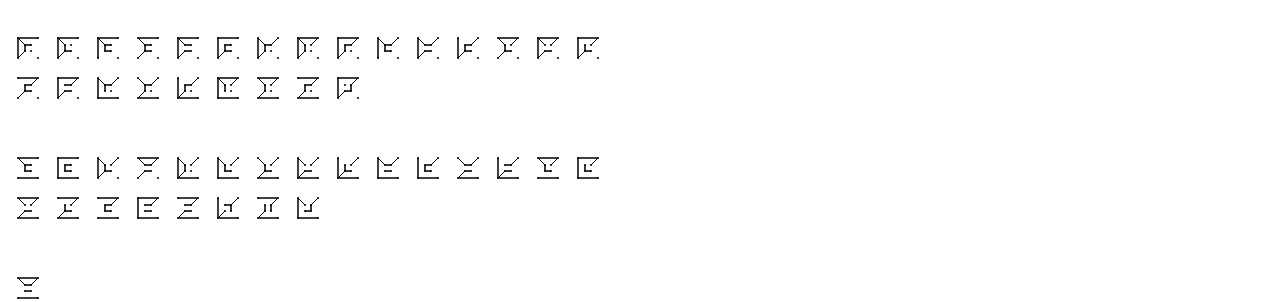
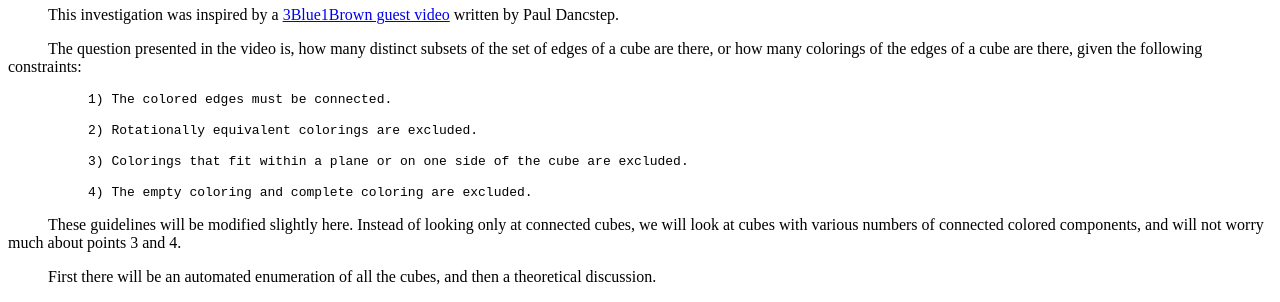
Before and after one commit to kitmaier/demo-pages, a plain HTML site: page unique_incomplete_cubes.html in a window 1280 px wide. Shown: the part 60-362 px from the top of the page. Drawn offline with Linux system fonts and the light colour scheme.

Commit message:
unique-incomplete-cubes - create introductory paragraph and improve formatting around cubes display

```diff
--- a/unique_incomplete_cubes.html
+++ b/unique_incomplete_cubes.html
@@ -1,7 +1,15 @@
 <html>
 <body>
-
-
+<h1>How many incomplete cubes are there?</h1>
+<p style="text-indent:40px;">This investigation was inspired by a <a href="https://www.youtube.com/watch?v=_BrFKp-U8GI">3Blue1Brown guest video</a> written by Paul Dancstep.</p>
+<p style="text-indent:40px;">The question presented in the video is, how many distinct subsets of the set of edges of a cube are there, or how many colorings of the edges of a cube are there, given the following constraints:</p>
+<p style="text-indent:80px;"><tt>1) The colored edges must be connected.</tt></p>
+<p style="text-indent:80px;"><tt>2) Rotationally equivalent colorings are excluded.</tt></p>
+<p style="text-indent:80px;"><tt>3) Colorings that fit within a plane or on one side of the cube are excluded.</tt></p>
+<p style="text-indent:80px;"><tt>4) The empty coloring and complete coloring are excluded.</tt></p>
+<p style="text-indent:40px;">These guidelines will be modified slightly here. Instead of looking only at connected cubes, we will look at cubes with various numbers of connected colored components, and will not worry much about points 3 and 4. </p>
+<p style="text-indent:40px;">First there will be an automated enumeration of all the cubes, and then a theoretical discussion.</p>
+<h1>Rotationally distinct cubes with 6 edges</h1>
 <svg id="svg" height="600" width="800" xmlns="http://www.w3.org/2000/svg">
 <!--
   <polygon id="e1" points="350,223 450,223 450,203 350,203" style="fill:black;stroke:black;stroke-width:0" />
@@ -513,6 +521,43 @@ function paintAllDistinctStratifiedCubes(numberOfEdges) {
 
 paintAllDistinctStratifiedCubes(6);
 
+function paintLine(svg,p1,p2) {
+	let line = document.createElementNS("http://www.w3.org/2000/svg", "line");
+	line.setAttribute("style", "stroke:black;stroke-width:1");
+	svg.appendChild(line);
+	line.setAttribute("x1",p1[0]);
+	line.setAttribute("y1",p1[1]);
+	line.setAttribute("x2",p2[0]);
+	line.setAttribute("y2",p2[1]);
+}
+
+function paintFrame(svg,width,height) {
+	paintLine(svg,[0,0],[width,0]);
+	paintLine(svg,[width,0],[width,height]);
+	paintLine(svg,[width,height],[0,height]);
+	paintLine(svg,[0,height],[0,0]);
+}
+
+paintFrame(svg,800,600);
+
+function paintText(svg,x,y,textContent) {
+	let text = document.createElementNS('http://www.w3.org/2000/svg', 'text');
+	text.setAttribute('x',x);
+	text.setAttribute('y',y);
+	text.setAttribute('fill','#000');
+	text.setAttribute("style","font-size:20px;");
+	text.textContent = textContent;
+	svg.appendChild(text);
+}
+
+function paintLabels(svg) {
+	paintText(svg,10,25,"0 Components");
+	paintText(svg,10,65,"1 Component");
+	paintText(svg,10,185,"2 Components");
+	paintText(svg,10,305,"3 Components");
+}
+
+paintLabels(svg);
 
 // TODO: color code the corners by how many edges they are adjacent to
 // TODO: color code the edges by whether they are connected to leaves or between branch points
```
